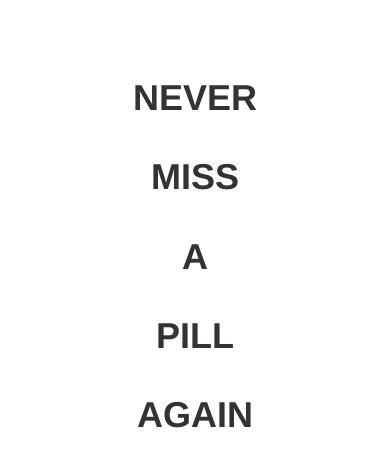
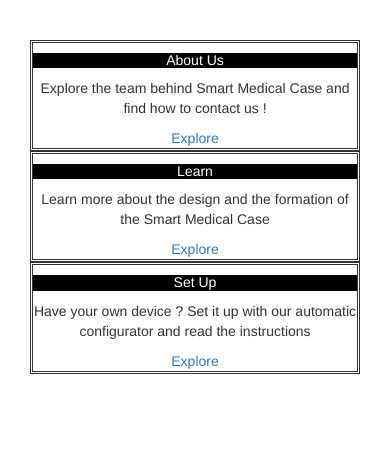
Before and after one commit to rishabh9898/SmartMC, a Django app: page / in a window 390 px wide. Shown: the part 383-844 px from the top of the page. Run offline with Django 3.2, Linux system fonts and the light colour scheme; some libraries are stand-ins or nearby versions.

Commit message:
--formatting landing page--

```diff
--- a/SMC/table_creator/templates/table_creator/base.html
+++ b/SMC/table_creator/templates/table_creator/base.html
@@ -23,7 +23,7 @@
           <ul class="nav navbar-nav">
             <li class="active"><a href="/">Home</a></li>
             <li><a href="/about">Learn More</a></li>
-            <li><a href="/Configure">Set-Up</a></li>
+            <li><a href="/configure">Set-Up</a></li>
           </ul>
         </div>
     </nav>
--- a/SMC/table_creator/templates/table_creator/landing.html
+++ b/SMC/table_creator/templates/table_creator/landing.html
@@ -2,13 +2,41 @@
 {% load static %}
 {% block content %}
 <div class = 'container-fluid'>
-    <div class = 'col-sm-8'>
-       <video loop autoplay><source src = "{% static 'table_creator/video' %}" type="video/mp4"></video>
-
+    <div class = 'col-sm-12 text-center' style = "background-color: black;color:white">
+        <h1><strong>SMART MEDICAL CASE</strong></h1>
+        <h3 >NEVER MISS A PILL AGAIN</h3>
+    </div>
+</div>
+<br><br><br>
+<div class = 'container fluid text-center'>
+    <div class = 'col-sm-4'>
+        <div class="card" style = "border-style: double;">
+            <div class="card-body">
+                <h5 class="card-title" style = 'background-color: black;color: white;'>About Us</h5>
+                <p class="card-text">Explore the team behind Smart Medical Case and find how to contact us !</p>
+                <a href="/about" class="card-link">Explore</a>
+            </div>
+        </div>
     </div>
     <div class = 'col-sm-4'>
-        <h1 class = 'text-center'><strong><br><br> NEVER <br><br> MISS <br><br> A <br><br> PILL <br><br> AGAIN</strong></h1>
+        <div class="card" style = "border-style: double;">
+            <div class="card-body">
+                <h5 class="card-title" style = 'background-color: black;color:white'>Learn</h5>
+                <p class="card-text">Learn more about the design and the formation of the Smart Medical Case</p>
+                <a href="/learn" class="card-link">Explore</a>
+            </div>
+        </div>
     </div>
+    <div class = 'col-sm-4'>
+        <div class="card" style = "border-style: double;">
+            <div class="card-body">
+                <h5 class="card-title" style = "background-color: black;color: white;">Set Up</h5>
+                <p class="card-text">Have your own device ? Set it up with our automatic configurator and read the instructions</p>
+                <a href="/configure" class="card-link">Explore</a>
+            </div>
+        </div>
+    </div>
+</div>
 </div>
 {% endblock %}
 
```
